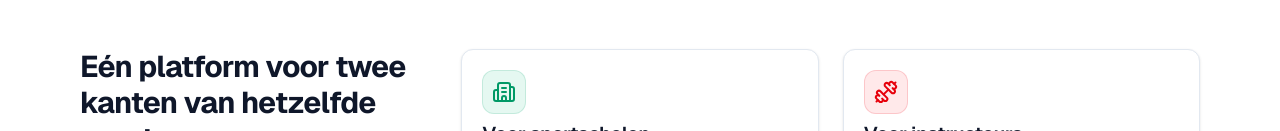
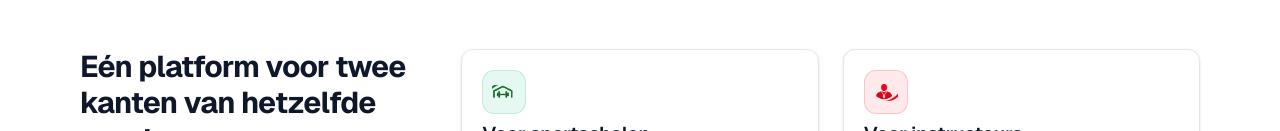
Before and after one commit to maxcrijnen-alt/sportmatch-zzp, a Next.js app: page / in a window 1280 px wide. Shown: the part 821-952 px from the top of the page. Built offline with nearby package versions, Linux system fonts and the light colour scheme.

Commit message:
Use logo-derived role icons (#53)
* branding: extract sportschool icon from approved logo

* branding: extract instructor icon from approved logo

* branding: use logo-derived role icons

```diff
--- a/src/components/brand/role-icon.tsx
+++ b/src/components/brand/role-icon.tsx
@@ -1,4 +1,4 @@
-import { Building2, Dumbbell } from "lucide-react";
+import Image from "next/image";
 import { cn } from "@/lib/utils";
 
 type RoleIconRole = "organization" | "instructor";
@@ -6,18 +6,21 @@ type RoleIconRole = "organization" | "instructor";
 const roleStyles: Record<
   RoleIconRole,
   {
-    icon: typeof Building2;
+    src: string;
     className: string;
+    imageClassName: string;
   }
 > = {
   organization: {
-    icon: Building2,
+    src: "/sportmatch-role-organization.svg",
     className:
-      "bg-emerald-500/10 text-emerald-600 ring-1 ring-inset ring-emerald-600/15",
+      "bg-emerald-500/10 ring-1 ring-inset ring-emerald-600/15",
+    imageClassName: "h-5 w-7",
   },
   instructor: {
-    icon: Dumbbell,
-    className: "bg-red-500/10 text-red-600 ring-1 ring-inset ring-red-600/15",
+    src: "/sportmatch-role-instructor.svg",
+    className: "bg-red-500/10 ring-1 ring-inset ring-red-600/15",
+    imageClassName: "h-6 w-6",
   },
 };
 
@@ -30,18 +33,33 @@ function RoleIcon({
   className?: string;
   iconClassName?: string;
 }) {
-  const { icon: Icon, className: roleClassName } = roleStyles[role];
+  const roleStyle = roleStyles[role];
 
   return (
     <span
       aria-hidden="true"
       className={cn(
         "inline-flex h-10 w-10 shrink-0 items-center justify-center rounded-lg",
-        roleClassName,
+        roleStyle.className,
         className,
       )}
     >
-      <Icon className={cn("h-5 w-5", iconClassName)} />
+      <span
+        className={cn(
+          "relative inline-flex items-center justify-center",
+          roleStyle.imageClassName,
+          iconClassName,
+        )}
+      >
+        <Image
+          alt=""
+          aria-hidden="true"
+          className="h-full w-full object-contain"
+          fill
+          sizes="32px"
+          src={roleStyle.src}
+        />
+      </span>
     </span>
   );
 }
```
Also changed, not shown: public/sportmatch-role-instructor.svg (added), public/sportmatch-role-organization.svg (added).
